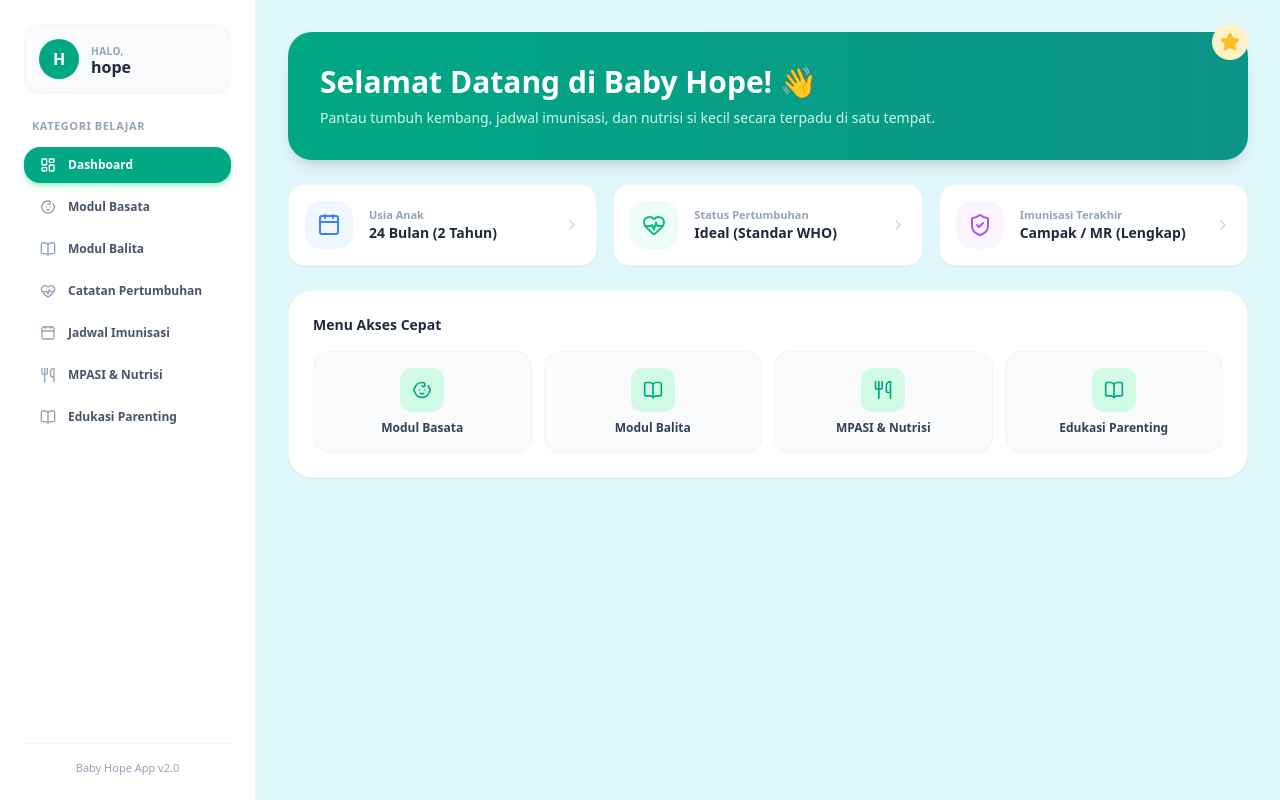
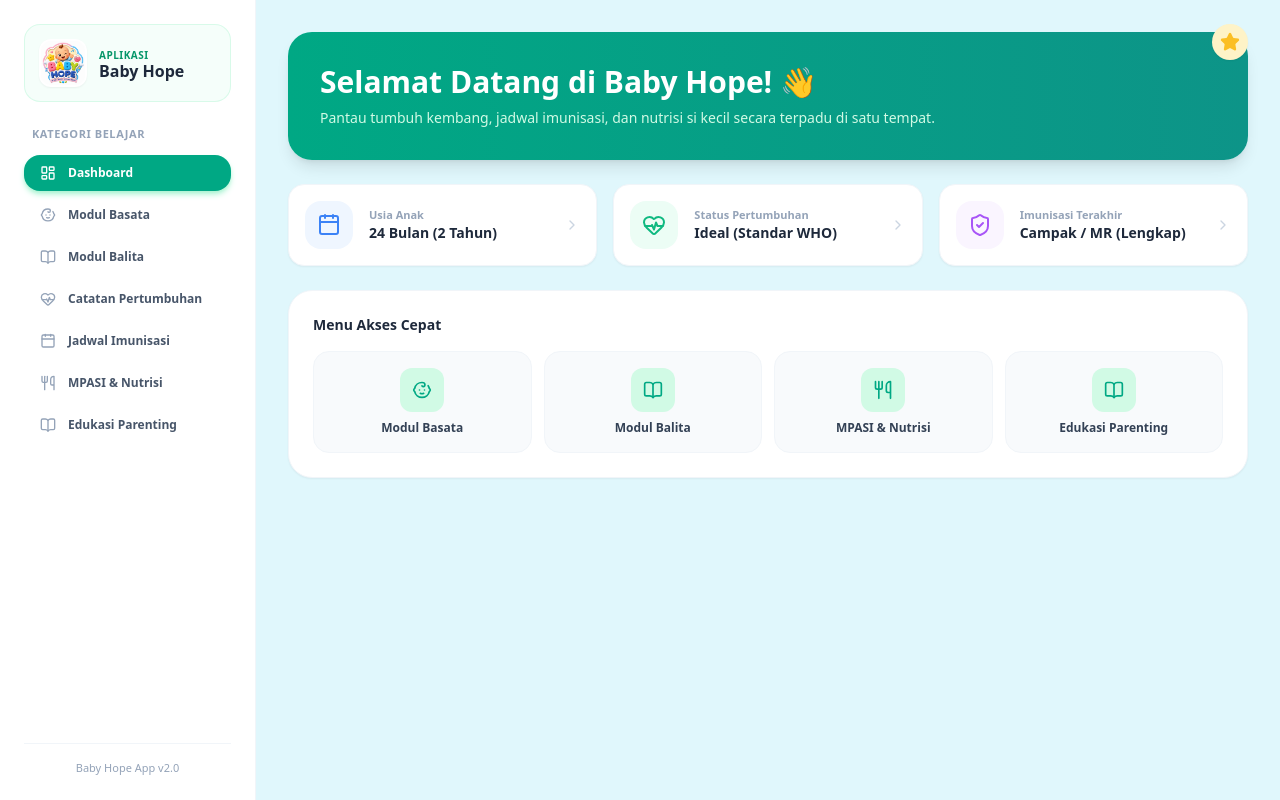
Before and after one commit to rickendrock-ui/Baby-Hope-, a React (Vite) app: page / in a window 1280 px wide. Built offline with nearby package versions, Linux system fonts and the light colour scheme.

Commit message:
style: ganti logo aplikasi dengan logo resmi Baby Hope

```diff
--- a/src/App.tsx
+++ b/src/App.tsx
@@ -43,8 +43,8 @@ export function App() {
   const handleGoBack = () => {
     if (navigationHistory.length > 1) {
       const newHistory = [...navigationHistory];
-      newHistory.pop(); // Hapus halaman saat ini dari stack
-      const previousMenu = newHistory[newHistory.length - 1]; // Ambil menu sebelumnya
+      newHistory.pop();
+      const previousMenu = newHistory[newHistory.length - 1];
 
       setNavigationHistory(newHistory);
       setActiveMenu(previousMenu);
@@ -192,12 +192,14 @@ export function App() {
       {/* Header Mobile Toggle */}
       <div className="md:hidden bg-white px-4 py-3 flex items-center justify-between border-b border-slate-200 sticky top-0 z-50">
         <div className="flex items-center gap-3">
-          <div className="w-9 h-9 rounded-full bg-cyan-500 text-white font-extrabold flex items-center justify-center text-sm">
-            H
-          </div>
+          <img
+            src="/icon-192.png"
+            alt="Baby Hope Logo"
+            className="w-10 h-10 rounded-full object-cover border border-emerald-100 shadow-sm"
+          />
           <div>
-            <p className="text-[10px] text-slate-400 font-bold uppercase tracking-wider">HALO,</p>
-            <p className="text-sm font-extrabold text-slate-700 -mt-1">hope</p>
+            <p className="text-[10px] text-slate-400 font-bold uppercase tracking-wider">APLIKASI</p>
+            <p className="text-sm font-extrabold text-[#00A884] -mt-1">Baby Hope</p>
           </div>
         </div>
         <button
@@ -215,13 +217,16 @@ export function App() {
         }`}
       >
         <div className="space-y-6">
-          <div className="bg-slate-50 border border-slate-100 p-3.5 rounded-2xl flex items-center gap-3">
-            <div className="w-10 h-10 rounded-full bg-[#00A884] text-white font-extrabold flex items-center justify-center text-base shadow-sm">
-              H
-            </div>
+          {/* LOGO BRAND SIDEBAR */}
+          <div className="bg-emerald-50/50 border border-emerald-100/80 p-3.5 rounded-2xl flex items-center gap-3">
+            <img
+              src="/icon-192.png"
+              alt="Baby Hope Logo"
+              className="w-12 h-12 rounded-xl object-contain shadow-sm bg-white p-0.5"
+            />
             <div>
-              <p className="text-[10px] text-slate-400 font-bold uppercase tracking-wider">HALO,</p>
-              <h3 className="text-base font-extrabold text-slate-800 leading-none">hope</h3>
+              <p className="text-[10px] text-emerald-600 font-bold uppercase tracking-wider">APLIKASI</p>
+              <h3 className="text-base font-extrabold text-slate-800 leading-none">Baby Hope</h3>
             </div>
           </div>
 
@@ -277,9 +282,7 @@ export function App() {
           </div>
         </div>
 
-        {/* ===================================================
-            TOMBOL KEMBALI INTERAKTIF (BERDASARKAN RIWAYAT)
-           =================================================== */}
+        {/* TOMBOL KEMBALI INTERAKTIF */}
         {activeMenu !== 'dashboard' && (
           <div className="max-w-4xl mx-auto mb-4">
             <button
@@ -308,8 +311,8 @@ export function App() {
         {activeMenu === 'basata' && (
           <div className="max-w-4xl mx-auto bg-white rounded-3xl p-6 md:p-10 shadow-xl border border-slate-100">
             <div className="text-center space-y-3 mb-8">
-              <div className="w-14 h-14 bg-emerald-100 text-[#00A884] rounded-2xl flex items-center justify-center mx-auto shadow-sm">
-                <Baby className="w-8 h-8" />
+              <div className="w-16 h-16 rounded-2xl flex items-center justify-center mx-auto shadow-sm overflow-hidden border border-emerald-100">
+                <img src="/icon-192.png" alt="Baby Hope Logo" className="w-full h-full object-cover" />
               </div>
               <h2 className="text-2xl md:text-3xl font-extrabold text-[#00A884]">
                 Modul Basata (Bawah Satu Tahun)
```
